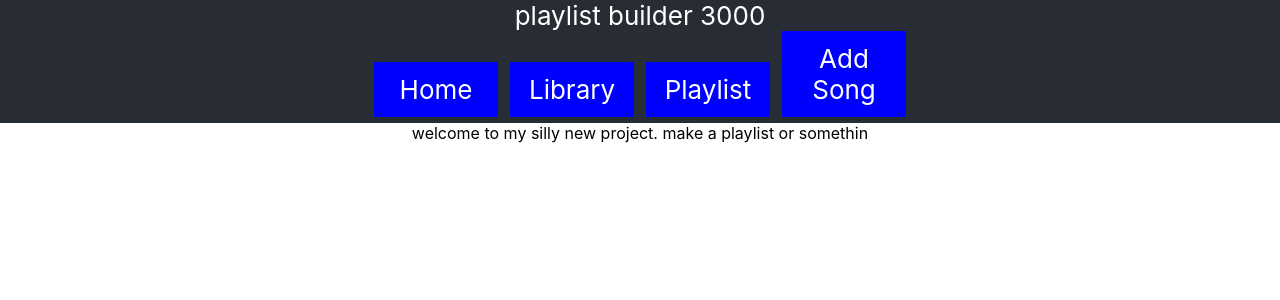
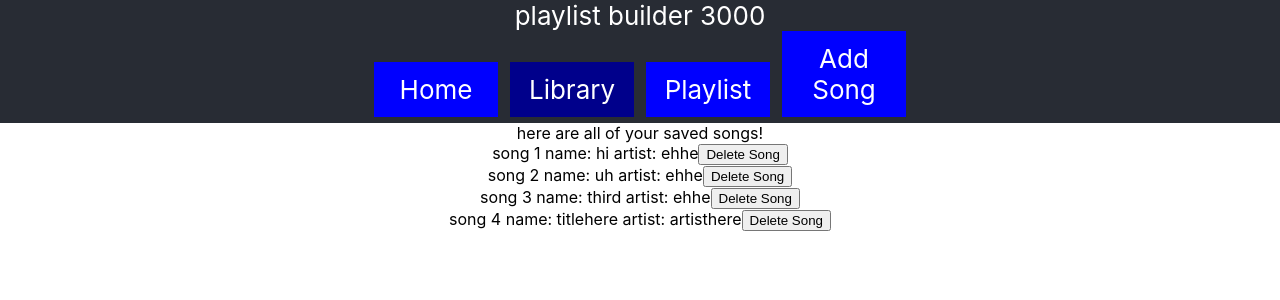
Before and after one commit to 9ucc1/playlist-app, a React (Create React App) app: page /songs in a window 1280 px wide. Shown: the top 300 px of the page. Built offline with nearby package versions, Linux system fonts and the light colour scheme; data requests are answered from the project's data file.

Commit message:
post and delete requests

```diff
--- a/db.json
+++ b/db.json
@@ -19,11 +19,6 @@
       "title": "titlehere",
       "artist": "artisthere",
       "id": 4
-    },
-    {
-      "title": "Oblivion",
-      "artist": "Grimes",
-      "id": 5
     }
   ]
 }
--- a/src/components/App.js
+++ b/src/components/App.js
@@ -6,16 +6,18 @@ import Library from './Library.js'
 import SongForm from './SongForm.js'
 import Playlist from './Playlist.js'
 
+//make an error route, page does not exist
+
 function App() {
   return (
     <div className="App">
       <Header />
       <Switch>
-        <Route path="/library">
+        <Route path="/songs/new">
+          <SongForm/>
+        </Route>
+        <Route path="/songs">
           <Library/>
-        </Route>
-        <Route path="/songform">
-          <SongForm/>
         </Route>
         <Route path="/playlist">
           <Playlist/>
--- a/src/components/Library.js
+++ b/src/components/Library.js
@@ -20,28 +20,26 @@ function Library(){
         )
     }
 
-    function handleDeleteSong(event){
-        console.log(event)
+    function handleDeleteSong(deletedSong){
+        const updatedSongs = songs.filter((song)=> song.id !== deletedSong.id)
+        setSongs(updatedSongs)
     }
 
+    //be able to sort songs by artist or title?
     return (
 
         <div>
-            library renders all songs added from form,
-            fetch request from dbjson
+            here are all of your saved songs!
             {songs.map(song=>{
             return (<>
             <SongCard
+                key={song.id}
+                song={song}
                 id={song.id}
                 title={song.title}
                 artist={song.artist}
+                onDeleteSong={handleDeleteSong}
             />
-            <button>
-                add to playlist
-            </button>
-            <button onClick={handleDeleteSong}>
-                remove from library
-            </button>
             </>
             )})}
         </div>
--- a/src/components/NavBar.js
+++ b/src/components/NavBar.js
@@ -24,7 +24,7 @@ function NavBar(){
                 Home
             </NavLink>
             <NavLink
-                to="/library"
+                to="/songs"
                 exact
                 style={linkStyles}
                 activeStyle={{
@@ -44,7 +44,7 @@ function NavBar(){
                 Playlist
             </NavLink>
             <NavLink
-                to="/songform"
+                to="/songs/new"
                 exact
                 style={linkStyles}
                 activeStyle={{
--- a/src/components/SongCard.js
+++ b/src/components/SongCard.js
@@ -1,9 +1,21 @@
 import React from 'react'
 
-function SongCard({ id, title, artist }){
+function SongCard({ song, id, title, artist, onDeleteSong }){
+
+    function handleSongcardDelete(){
+        fetch(`http://localhost:3003/songs/${song.id}`, {
+            method: "DELETE",
+        })
+        .then(r=>r.json())
+        .then(()=>onDeleteSong(song))
+        alert("song deleted!")
+  }
 
     return (
-        <div>song {id} name: {title} artist: {artist}</div>
+        <div>
+            song {id} name: {title} artist: {artist}
+            <button onClick={handleSongcardDelete}>Delete Song</button>
+        </div>
     )
 }
 
--- a/src/components/SongForm.js
+++ b/src/components/SongForm.js
@@ -14,6 +14,7 @@ function handleArtistChange(event){
     setArtist(event.target.value)
 }
 
+//patch request to edit in/out of playlist? or maybe just favorited songs?
 function handlePlaylistChange(event){
     setPlaylist(event.target.checked)
     console.log(playlist)
```
